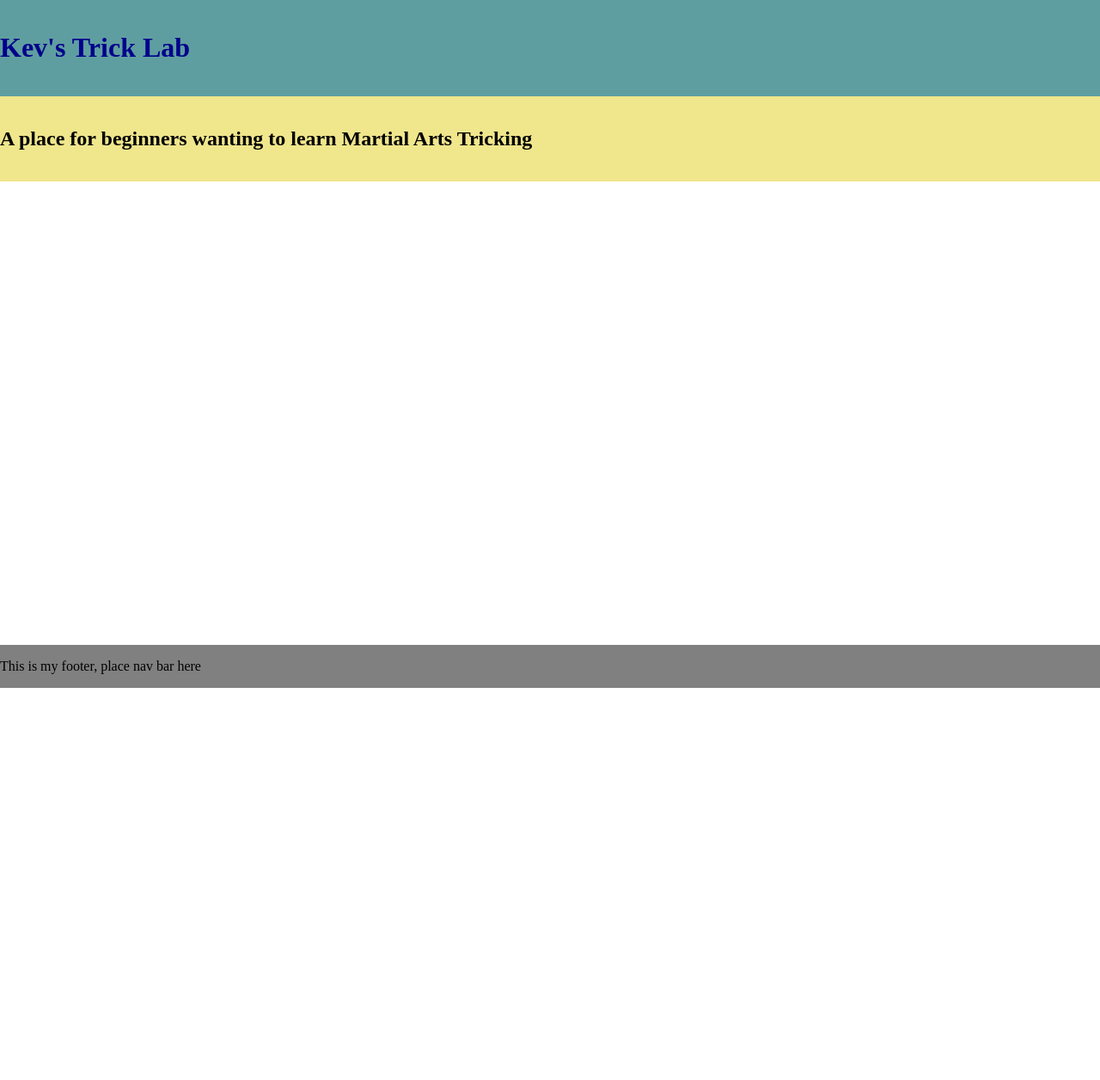
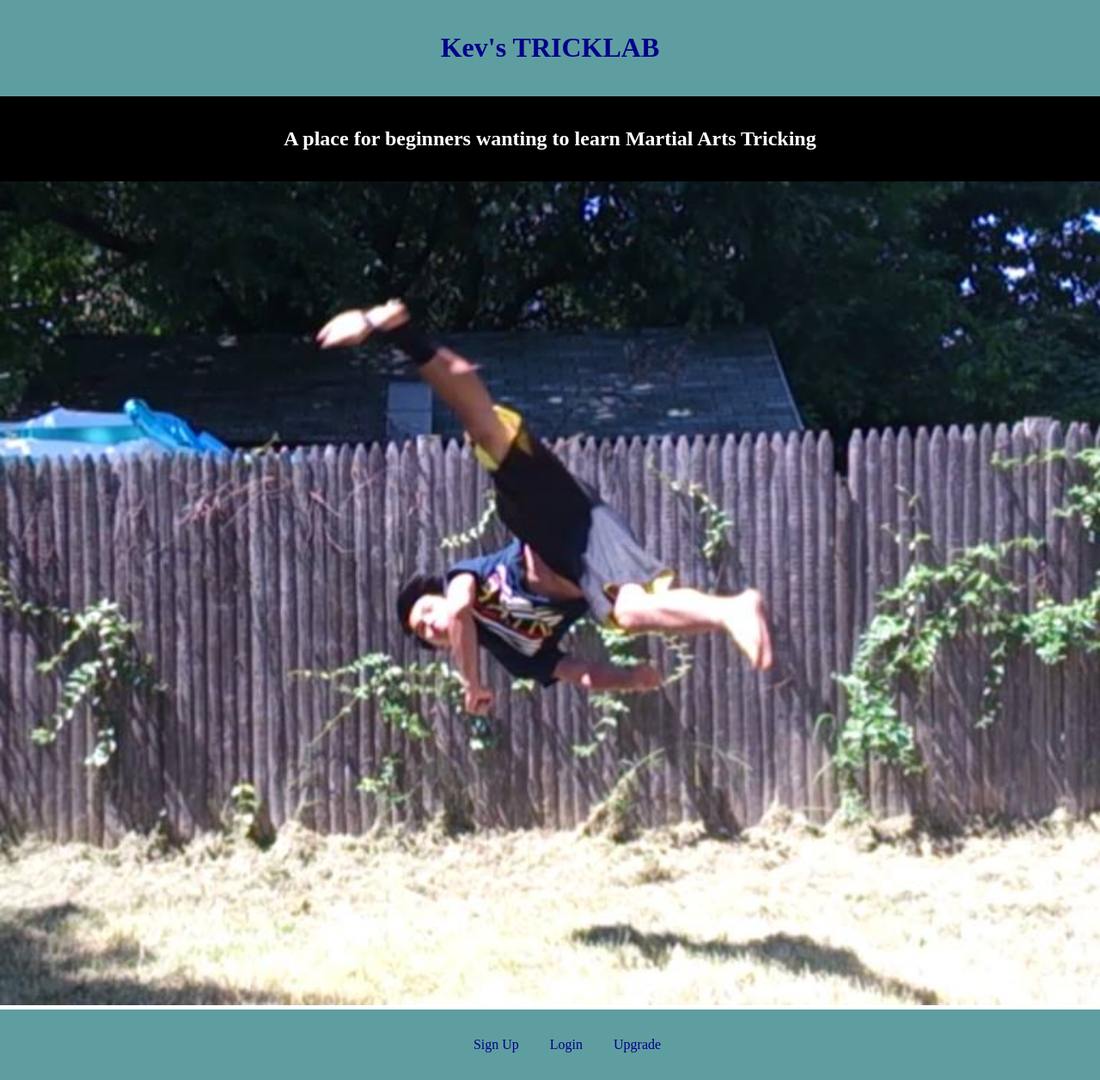
Before and after one commit to kevinle108/tricking, a plain HTML site: page index.html in a window 1280 px wide. Shown: the whole page at 86% size. Before the commit the page ends 800 px from the top, so only its background shows below. Drawn offline with Linux system fonts and the light colour scheme.

Commit message:
Add nav bar to footer

```diff
--- a/css/style.css
+++ b/css/style.css
@@ -4,18 +4,39 @@
     width: 100%;
     margin-top: 0;
     padding: 1em 0;
+    text-align: center;
 }
 
 .container {
+    /* for sticky footer, 50px is the height of the footer, adjust if changed
     min-height: calc(100vh - 50px);
+    */
+    margin-bottom: 0; /* 0 to handle collapsed margins */
 }
 
 .body-wrap {
-    background-color: khaki;
+    background-color: black;
+    color: white;
+    padding: 1em 0;
+    text-align: center;
+}
+
+footer {
+    background-color: cadetblue;
     padding: 1em 0;
 }
 
-footer {
-    background-color: gray;
-    padding: 1em 0;
+.trick-image {
+    min-width: 100%;
 }
+
+ul {
+    text-align: center;
+}
+
+ul li {
+    display: inline;
+    color: darkblue;
+    margin: 1em 1em;
+
+}
--- a/index.html
+++ b/index.html
@@ -10,15 +10,23 @@
 <body>
     <div class="container">
         <div class="header">
-            <h1 >Kev's Trick Lab</h1>
+            <h1 >Kev's TRICKLAB</h1>
         </div>
 
         <div class="body-wrap">
             <h2>A place for beginners wanting to learn Martial Arts Tricking</h2>
         </div>
 
+        <img class="trick-image" src="images/kev-trick.jpg" alt="An acrobatic move">
     </div>
 
-    <footer>This is my footer, place nav bar here</footer>
+
+    <footer>
+        <ul>
+            <li>Sign Up</li>
+            <li>Login</li>
+            <li>Upgrade</li>
+        </ul>
+    </footer>
 </body>
 </html>
```
Also changed, not shown: images/kev-trick.jpg (added).
